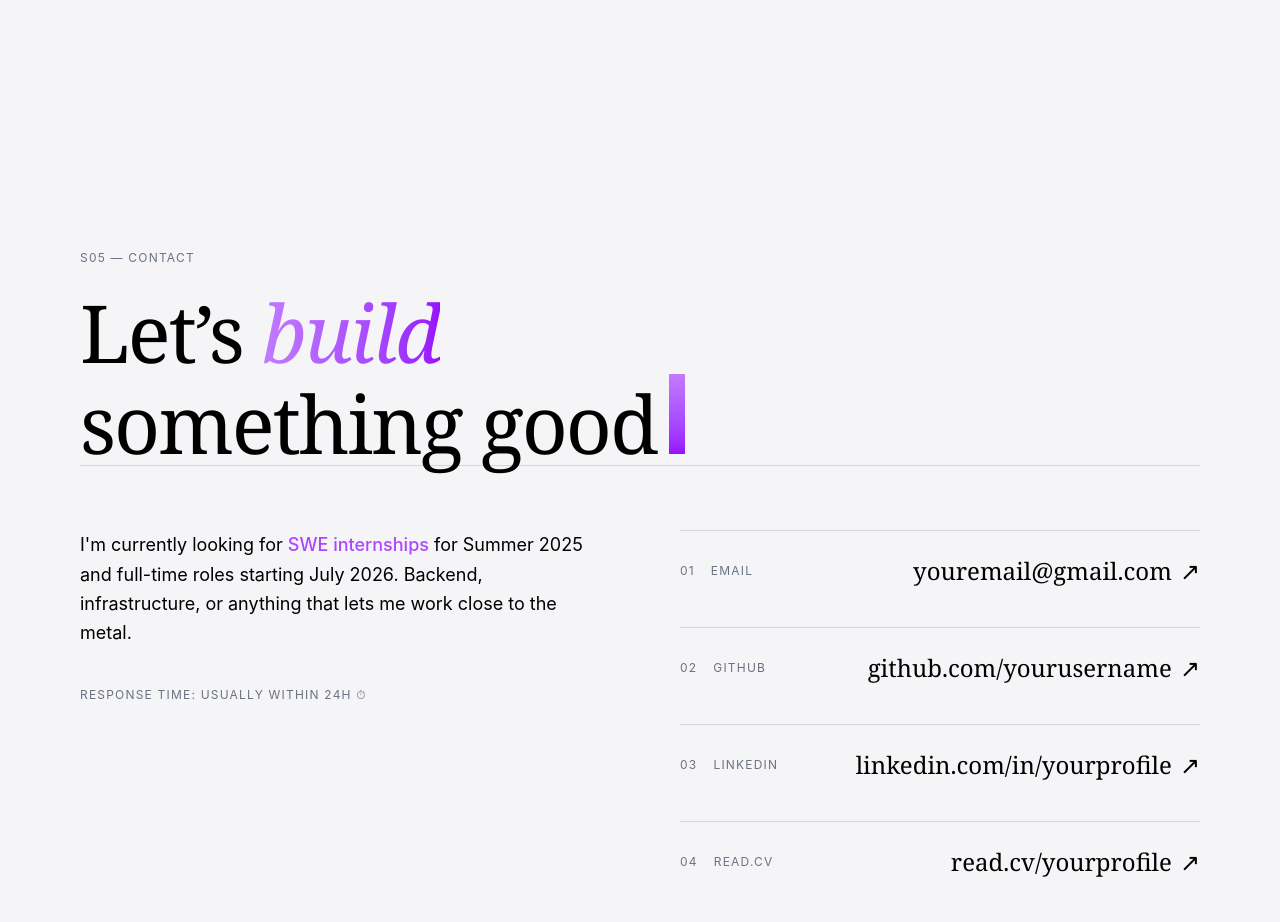
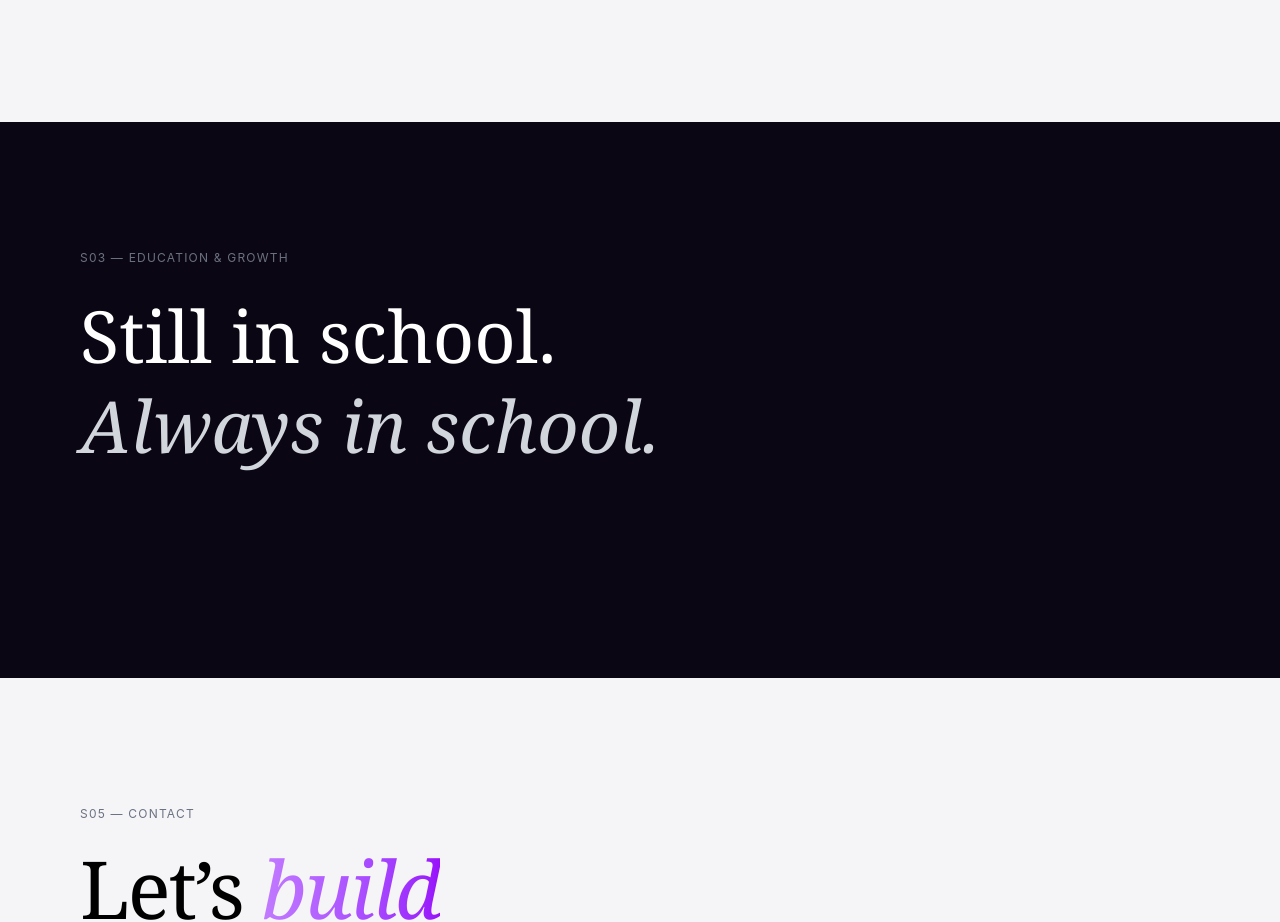
Before and after one commit to TharukaThennakoon/My-Portfolio, a React (Vite) app: page / in a window 1280 px wide. Shown: the part 3280-4202 px from the top of the page. Built offline with nearby package versions, Linux system fonts and the light colour scheme.

Commit message:
Add education section header

```diff
--- a/src/sections/Education.jsx
+++ b/src/sections/Education.jsx
@@ -1,7 +1,20 @@
-// Commit 1 - Create Education section structure
+// Commit 2 - Add education section header
 export default function Education() {
   return (
-    <section id="education">
+    <section id="education" className="px-20 py-32 bg-[#0b0613] text-white">
+
+      <div className="mb-20">
+        <p className="text-xs tracking-widest text-gray-500 mb-6">
+          S03 — EDUCATION & GROWTH
+        </p>
+
+        <h2 className="text-6xl md:text-7xl font-serif leading-tight">
+          Still in school.
+          <br />
+          <span className="italic text-gray-300">Always in school.</span>
+        </h2>
+      </div>
+
     </section>
   );
 }
```
